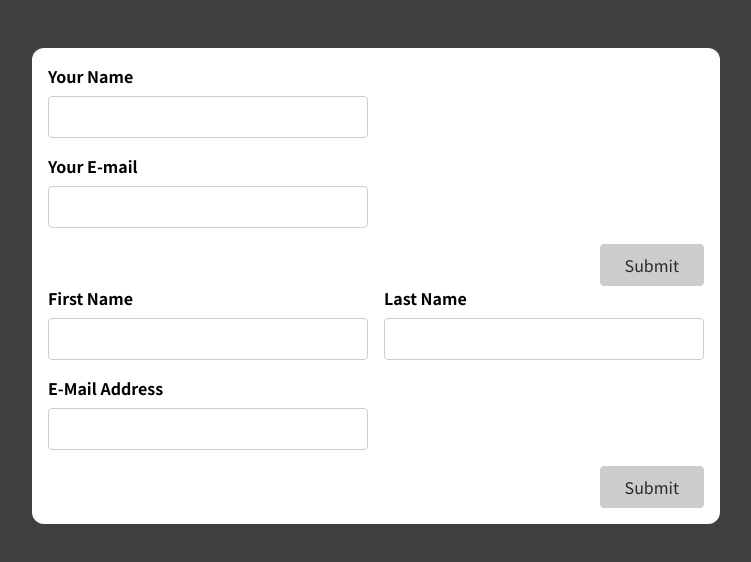
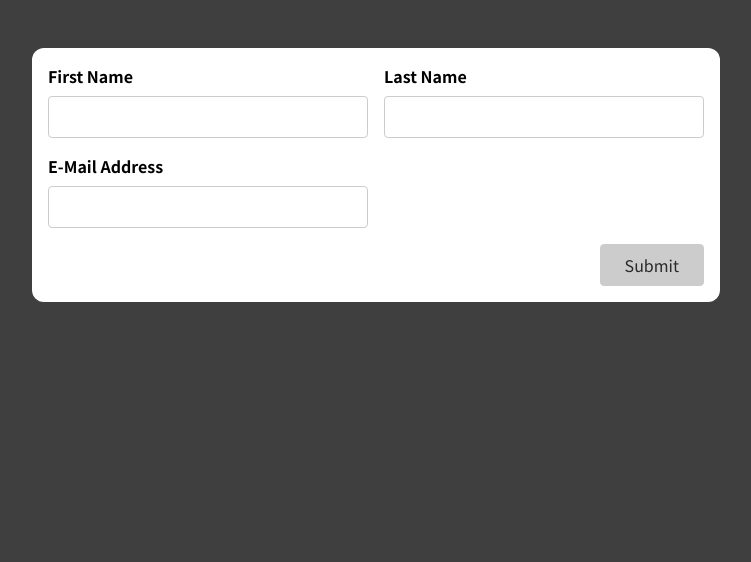
Before and after one commit to willl-8523/react-working-with-user-form, a React (Create React App) app: page / in a window 1280 px wide. Shown: the top 562 px of the page, without its empty margins (264-1015 px from the left). Built offline with nearby package versions, Linux system fonts and the light colour scheme.

Commit message:
Remove SimpleInput Component

```diff
--- a/src/App.js
+++ b/src/App.js
@@ -1,10 +1,8 @@
 import BasicForm from './components/BasicForm';
-import SimpleInput from './components/SimpleInput';
 
 function App() {
   return (
     <div className="app">
-      <SimpleInput />
       <BasicForm />
     </div>
   );
```
